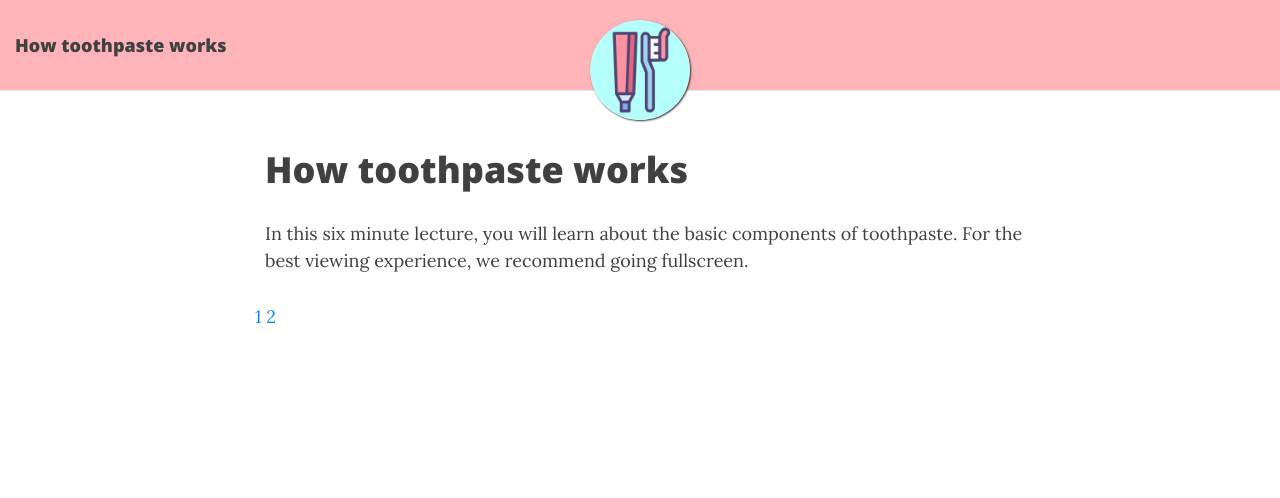
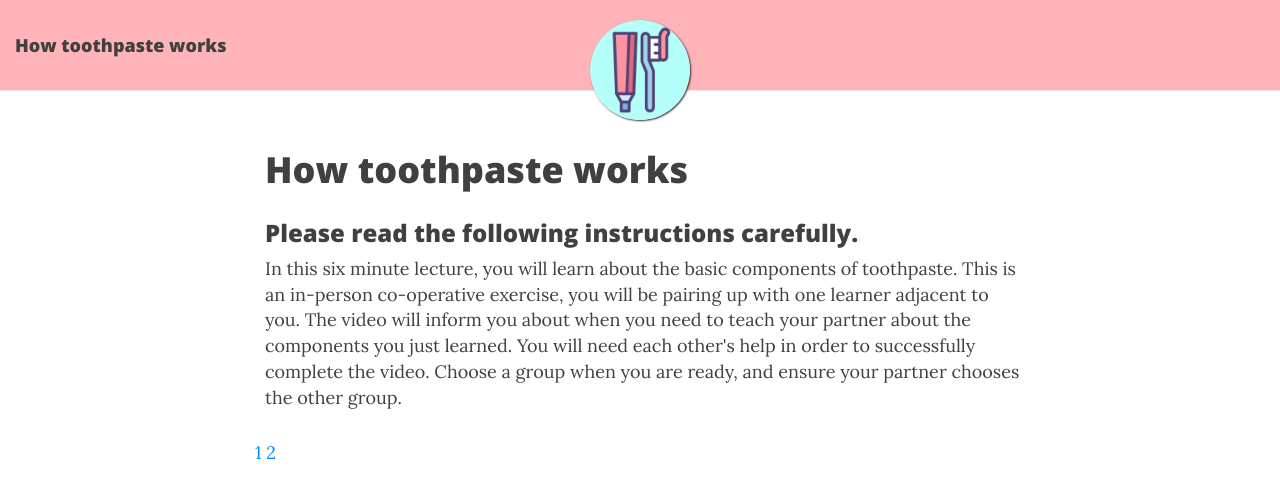
Before and after one commit to risshiki/risshiki.github.io, a Jekyll site: the page built from index.html, in a window 1280 px wide. Shown: the top 498 px of the page. Built offline with Jekyll 4.4.1, drawn with Linux system fonts in a browser that asks for light colours; nearby versions of some CDN libraries; the list of posts is cut into pages by our own code.

Commit message:
Change to reflect on site

```diff
--- a/group1.html
+++ b/group1.html
@@ -12,6 +12,8 @@ use-site-title: false
 <h1> How toothpaste works</h1>
 <p id = "IntroPara">
 In this six minute lecture, you will learn about the basic components of toothpaste.
+This is an in-person co-operative exercise, you will be pairing up with one learner adjacent to you. The video will inform you about when you need to teach your partner about the components you just learned. You will need each other's help in order to successfully complete the video.
+
 For the best viewing experience, we recommend going fullscreen.
 
 </p>
@@ -19,4 +21,4 @@ For the best viewing experience, we recommend going fullscreen.
 </div>
 
 
-<iframe src="https://h5p.org/h5p/embed/433055" width="1092" height="700" frameborder="0" allowfullscreen="allowfullscreen"></iframe><script src="https://h5p.org/sites/all/modules/h5p/library/js/h5p-resizer.js" charset="UTF-8"></script>
+<iframe src="https://h5p.org/h5p/embed/471363" width="1092" height="675" frameborder="0" allowfullscreen="allowfullscreen"></iframe><script src="https://h5p.org/sites/all/modules/h5p/library/js/h5p-resizer.js" charset="UTF-8"></script>
--- a/group2.html
+++ b/group2.html
@@ -12,6 +12,8 @@ use-site-title: false
 <h1> How toothpaste works</h1>
 <p id = "IntroPara">
 In this six minute lecture, you will learn about the basic components of toothpaste.
+This is an in-person co-operative exercise, you will be pairing up with one learner adjacent to you. The video will inform you about when you need to teach your partner about the components you just learned. You will need each other's help in order to successfully complete the video.
+
 For the best viewing experience, we recommend going fullscreen.
 
 </p>
@@ -19,4 +21,4 @@ For the best viewing experience, we recommend going fullscreen.
 </div>
 
 
-<iframe src="https://h5p.org/h5p/embed/433055" width="1092" height="700" frameborder="0" allowfullscreen="allowfullscreen"></iframe><script src="https://h5p.org/sites/all/modules/h5p/library/js/h5p-resizer.js" charset="UTF-8"></script>
+<iframe src="https://h5p.org/h5p/embed/471379" width="1092" height="675" frameborder="0" allowfullscreen="allowfullscreen"></iframe><script src="https://h5p.org/sites/all/modules/h5p/library/js/h5p-resizer.js" charset="UTF-8"></script>
--- a/index.html
+++ b/index.html
@@ -11,8 +11,14 @@ use-site-title: true
 
 <h1> How toothpaste works</h1>
 <p id = "IntroPara">
+
+<h3>Please read the following instructions carefully. </br></h3>
+
+
 In this six minute lecture, you will learn about the basic components of toothpaste.
-For the best viewing experience, we recommend going fullscreen.
+This is an in-person co-operative exercise, you will be pairing up with one learner adjacent to you. The video will inform you about when you need to teach your partner about the components you just learned. You will need each other's help in order to successfully complete the video.
+
+Choose a group when you are ready, and ensure your partner chooses the other group.
 
 </p>
 
```
